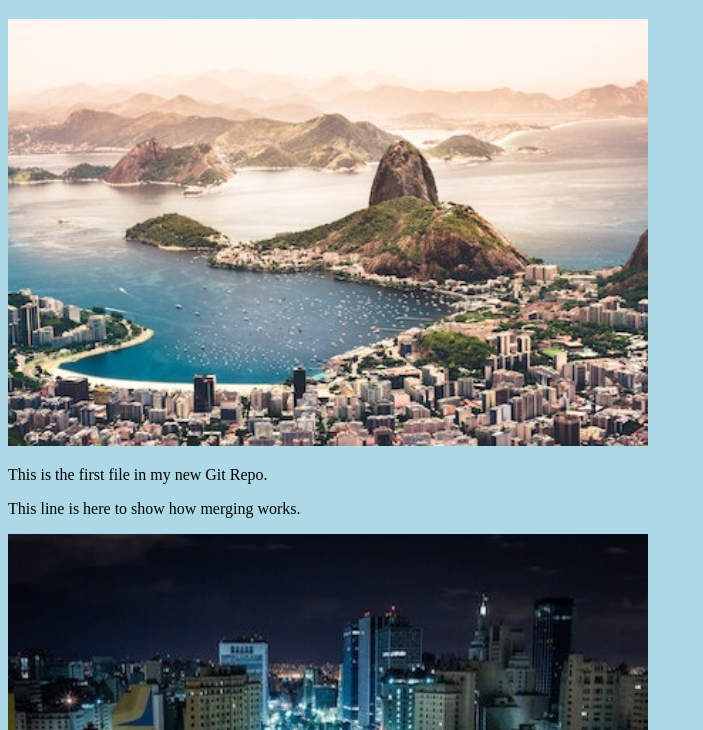
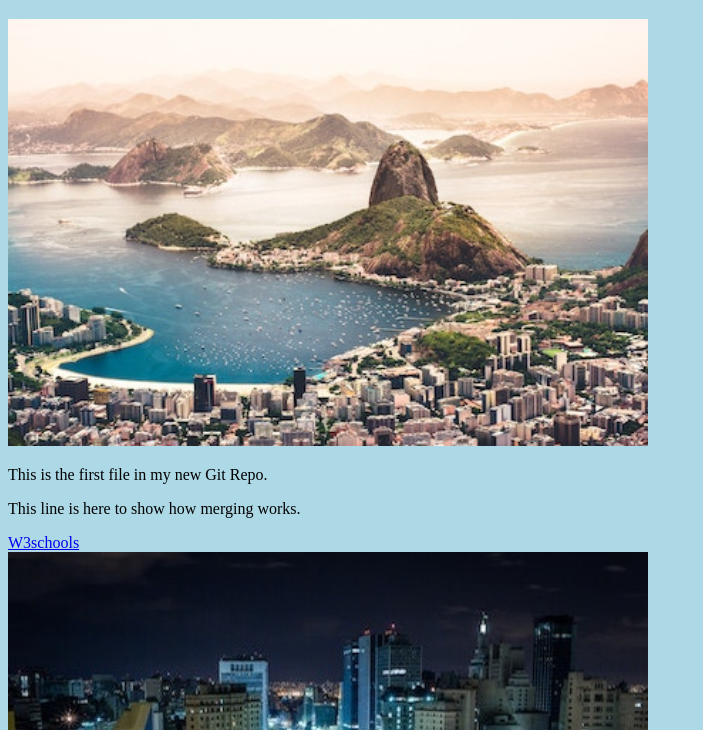
Before and after one commit to ryhashi/hello-world, a plain HTML site: page index.html in a window 1280 px wide. Shown: the part 70-800 px from the top of the page, without its empty margins (0-703 px from the left). Drawn offline with Linux system fonts and the light colour scheme.

Commit message:
Update index.html

```diff
--- a/index.html
+++ b/index.html
@@ -10,6 +10,7 @@
 <div><img src="img_hello_world.jpg" alt="Hello World from Space" style="width:100%;max-width:640px"></div>
 <p>This is the first file in my new Git Repo.</p>
 <p>This line is here to show how merging works.</p>
+  <a href="https://www.w3schools.com/git/default.asp?remote=github">W3schools</a>
 <div><img src="img_hello_git.jpg" alt="Hello Git" style="width:100%;max-width:640px"></div>
 
 </body>
```
